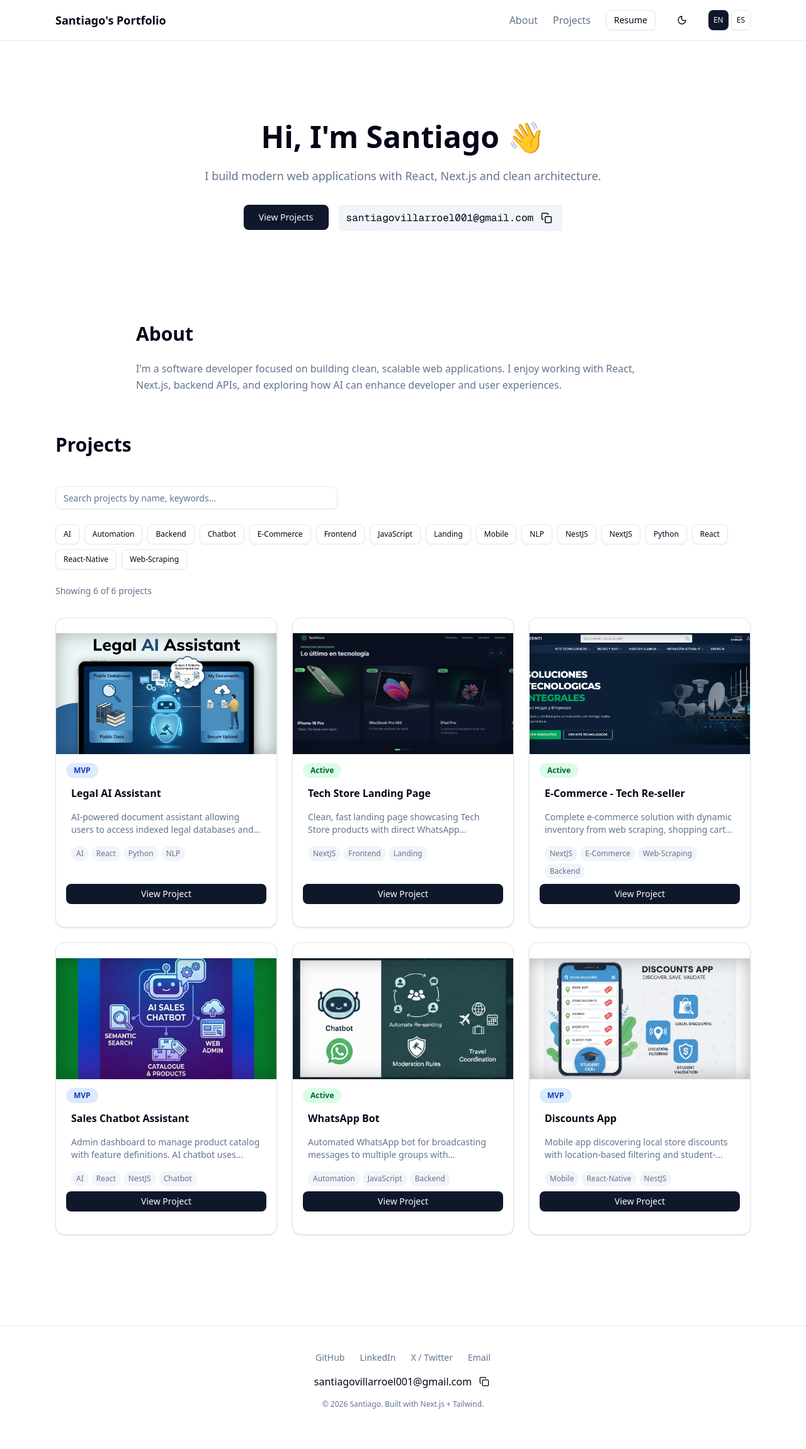
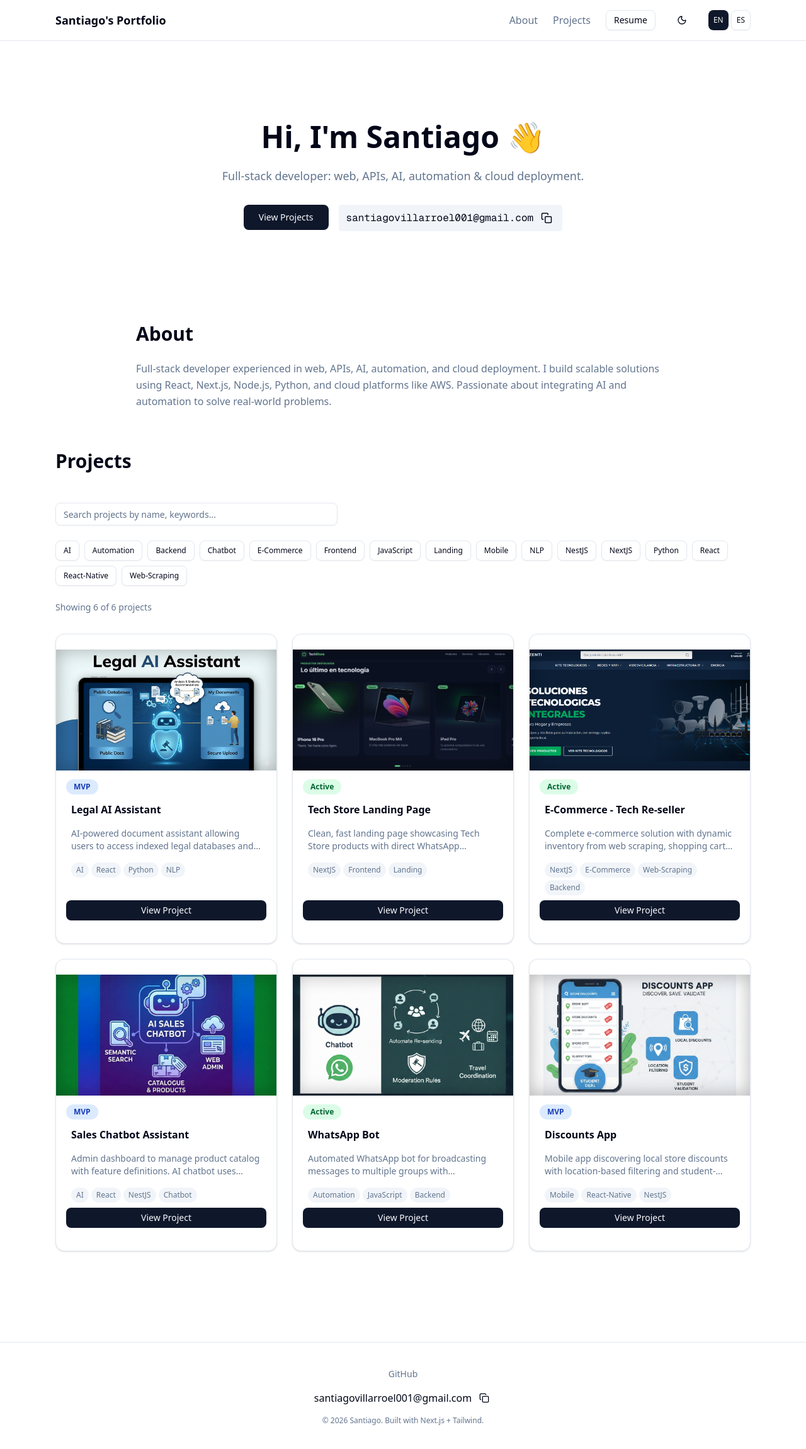
Before and after one commit to SantiagoVillarroel/SantiagoVillarroel.github.io, a Next.js app: page / in a window 1280 px wide. Shown: the top 2300 px of the page at 63% size. Before the commit the page ends 2277 px from the top, so only its background shows below. Built offline with nearby package versions, Linux system fonts and the light colour scheme.

Commit message:
footer and description changes

```diff
--- a/components/layout/Footer.tsx
+++ b/components/layout/Footer.tsx
@@ -26,12 +26,7 @@ export default function Footer() {
     >
       <div className="max-w-6xl mx-auto px-6 py-10 text-center space-y-4">
         <div className="flex justify-center gap-6 text-sm text-muted-foreground">
-          <Link href="https://github.com" target="_blank">{t("footer.github", "GitHub")}</Link>
-          <Link href="https://linkedin.com" target="_blank">{t("footer.linkedin", "LinkedIn")}</Link>
-          <Link href="https://twitter.com" target="_blank">{t("footer.twitter", "X / Twitter")}</Link>
-          <Link href="mailto:santiagovillarroel001@gmail.com" className="hover:text-foreground transition-colors">
-            Email
-          </Link>
+          <Link href="https://github.com/SantiagoVillarroel" target="_blank">{t("footer.github", "GitHub")}</Link>
         </div>
         <div className="flex justify-center items-center gap-2 mt-2">
           <span>{email}</span>
--- a/components/sections/About.tsx
+++ b/components/sections/About.tsx
@@ -13,7 +13,10 @@ export default function About() {
       <h2 className="text-3xl font-bold mb-6">{t("about.title", "About")}</h2>
 
       <p className="text-muted-foreground leading-relaxed">
-        {t("about.description", "I'm a software developer focused on building clean, scalable web applications. I enjoy working with React, Next.js, backend APIs, and exploring how AI can enhance developer and user experiences.")}
+        {t(
+          "about.description",
+          "Full-stack developer experienced in web, APIs, AI, automation, and cloud deployment. I build scalable solutions using React, Next.js, Node.js, Python, and cloud platforms like AWS. Passionate about integrating AI and automation to solve real-world problems."
+        )}
       </p>
     </section>
   );
--- a/components/sections/Hero.tsx
+++ b/components/sections/Hero.tsx
@@ -25,7 +25,10 @@ export default function Hero() {
         </h1>
 
         <p className="text-lg text-muted-foreground mb-8">
-          {t("hero.subtitle", "I build modern web applications with React, Next.js and clean architecture.")}
+          {t(
+            "hero.subtitle",
+            "Full-stack developer: web, APIs, AI, automation & cloud deployment."
+          )}
         </p>
 
         <div className="flex justify-center gap-4">
--- a/messages/en.json
+++ b/messages/en.json
@@ -8,13 +8,13 @@
   "hero": {
     "greeting": "Hi, I'm Santiago",
     "title": "Full-Stack Developer",
-    "subtitle": "I build modern web applications with React, Next.js and clean architecture.",
+    "subtitle": "Full-stack developer: web, APIs, AI, automation & cloud deployment.",
     "viewProjects": "View Projects",
     "contactMe": "Contact Me"
   },
   "about": {
     "title": "About",
-    "description": "I'm a software developer focused on building clean, scalable web applications. I enjoy working with React, Next.js, backend APIs, and exploring how AI can enhance developer and user experiences."
+    "description": "Full-stack developer experienced in web, APIs, AI, automation, and cloud deployment. I build scalable solutions using React, Next.js, Node.js, Python, and cloud platforms like AWS. Passionate about integrating AI and automation to solve real-world problems."
   },
   "projects": {
     "title": "Projects",
--- a/messages/es.json
+++ b/messages/es.json
@@ -8,13 +8,13 @@
   "hero": {
     "greeting": "Hola, soy Santiago",
     "title": "Desarrollador Full-Stack",
-    "subtitle": "Construyo aplicaciones web modernas con React, Next.js y arquitectura limpia.",
+    "subtitle": "Desarrollador full-stack: web, APIs, IA, automatización y despliegue en la nube.",
     "viewProjects": "Ver Proyectos",
     "contactMe": "Contactarme"
   },
   "about": {
     "title": "Acerca de",
-    "description": "Soy un desarrollador de software enfocado en construir aplicaciones web limpias y escalables. Disfruto trabajando con React, Next.js, APIs backend, y explorando cómo la IA puede mejorar las experiencias de desarrolladores y usuarios."
+    "description": "Desarrollador full-stack con experiencia en web, APIs, IA, automatización y despliegue en la nube. Construyo soluciones escalables usando React, Next.js, Node.js, Python y plataformas cloud como AWS. Apasionado por integrar IA y automatización para resolver problemas reales."
   },
   "projects": {
     "title": "Proyectos",
```
